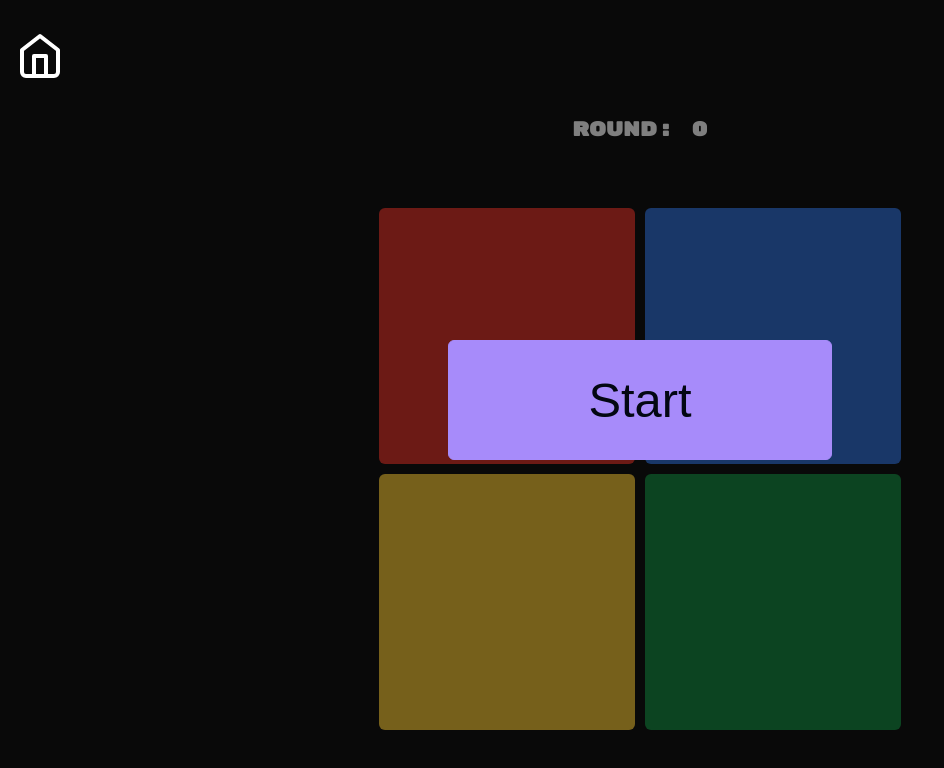
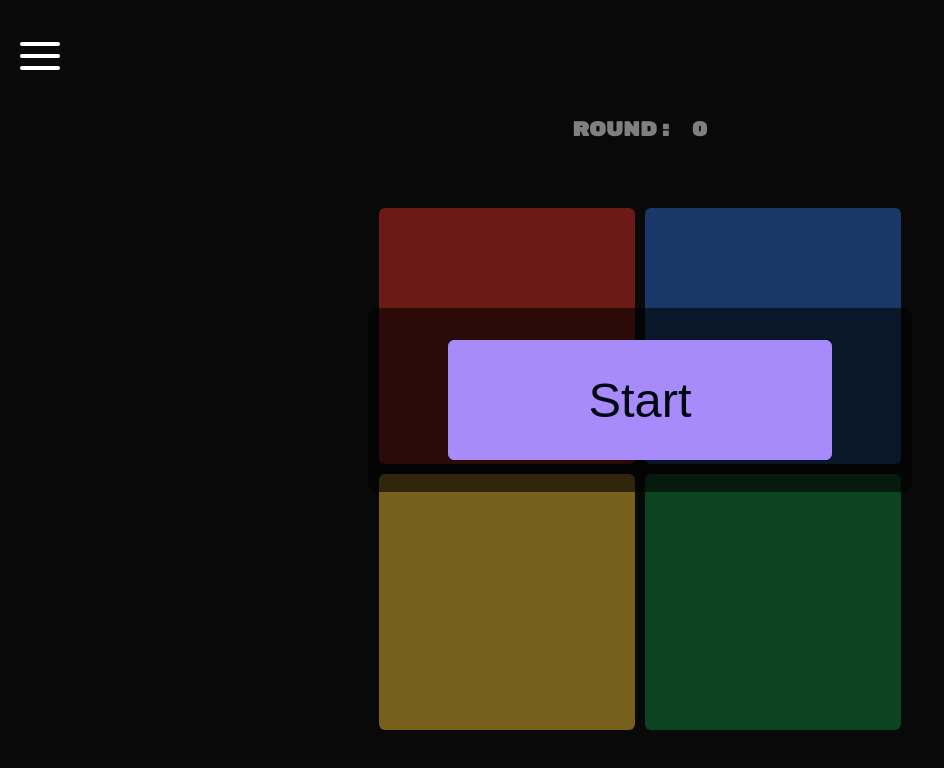
Before and after one commit to Paavkaa/simonSays, a React (Vite) app: page / in a window 1280 px wide. Both pictures are taken after a click on the button "Start". Shown: the top 768 px of the page, without its empty margins (0-944 px from the left). Built offline with nearby package versions, Linux system fonts and the light colour scheme; a web font is replaced by a local one.

Commit message:
Game handling successful

```diff
--- a/src/components/Game.tsx
+++ b/src/components/Game.tsx
@@ -7,6 +7,8 @@ export default function Game() {
     const [playerSequence, setPlayerSequence] = useState<string[]>([]);
     const [isPlayingSequence, setIsPlayingSequence] = useState(false);
     const [isGameStarted, setIsGameStarted] = useState(false);
+    const [finalScore, setFinalScore] = useState<number>(0);
+    const [hasGameBeenPlayed, setHasGameBeenPlayed] = useState<boolean>(false);
 
     useEffect(() => {
         if (isGameStarted && sequence.length > 0) {
@@ -24,9 +26,9 @@ export default function Game() {
     const startGame = () => {
         setPlayerSequence([]);
         setIsGameStarted(true);
+        setFinalScore(0);
+        setHasGameBeenPlayed(true);
         generateSequence();
-        document.querySelector('.start-button')?.remove();
-        document.querySelector('.start-button-background')?.remove();
     };
 
     const playSequence = () => {
@@ -67,7 +69,7 @@ export default function Game() {
         setPlayerSequence(newPlayerSequence);
 
         if (!checkSequence(newPlayerSequence)) {
-            alert('Game over');
+            setFinalScore(sequence.length - 1);
             setSequence([]);
             setPlayerSequence([]);
             setIsGameStarted(false);
@@ -85,8 +87,17 @@ export default function Game() {
     return (
         <>
             <h6 className="round-counter">Round: {roundCounter}</h6>
-            <Button className="start-button" onClick={startGame} disabled={isPlayingSequence}>Start</Button>
-            <div className="start-button-background" />
+
+            {!isGameStarted && (
+                <>
+                    <div className="start-dialog">
+                        {hasGameBeenPlayed && <h6 className="final-score">Final Score: {finalScore}</h6>}
+                        <Button className="start-button" onClick={startGame} disabled={isPlayingSequence}>Start</Button>
+                    </div>
+                    <div className="start-button-background"/>
+                </>
+            )}
+
             <div className="game-grid">
                 <Button onClick={() => roundMove("red")} id="red" className="grid-button" />
                 <Button onClick={() => roundMove("blue")} id="blue" className="grid-button" />
--- a/src/components/Menu.tsx
+++ b/src/components/Menu.tsx
@@ -1,6 +1,6 @@
 import {Sidebar} from "primereact/sidebar";
 import {useState} from "react";
-import {FiGithub, FiHome} from "react-icons/fi";
+import {FiGithub, FiMenu} from "react-icons/fi";
 import '../css/menu.css';
 
 export default function Menu() {
@@ -9,7 +9,7 @@ export default function Menu() {
     return (
         <>
             <button className="menu-button" onClick={() => setVisible(true)}>
-                <FiHome />
+                <FiMenu />
             </button>
 
             <Sidebar visible={visible}  onHide={() => setVisible(false)}>
--- a/src/css/game.css
+++ b/src/css/game.css
@@ -67,7 +67,7 @@
     background-color: var(--green-400);
 }
 
-.start-button {
+.start-dialog {
     position: absolute;
     top: 50%;
     left: 50%;
@@ -75,6 +75,21 @@
 
     z-index: 3;
 
+    display: flex;
+    flex-direction: column;
+    align-items: center;
+
+    background-color: rgba(0, 0, 0, 0.6);
+    padding: 2rem 5rem;
+
+    border-radius: 10px;
+}
+
+.start-dialog h6 {
+    margin: 1rem 0;
+}
+
+.start-button {
     width: 30vw;
     height: 15vh;
 
```
